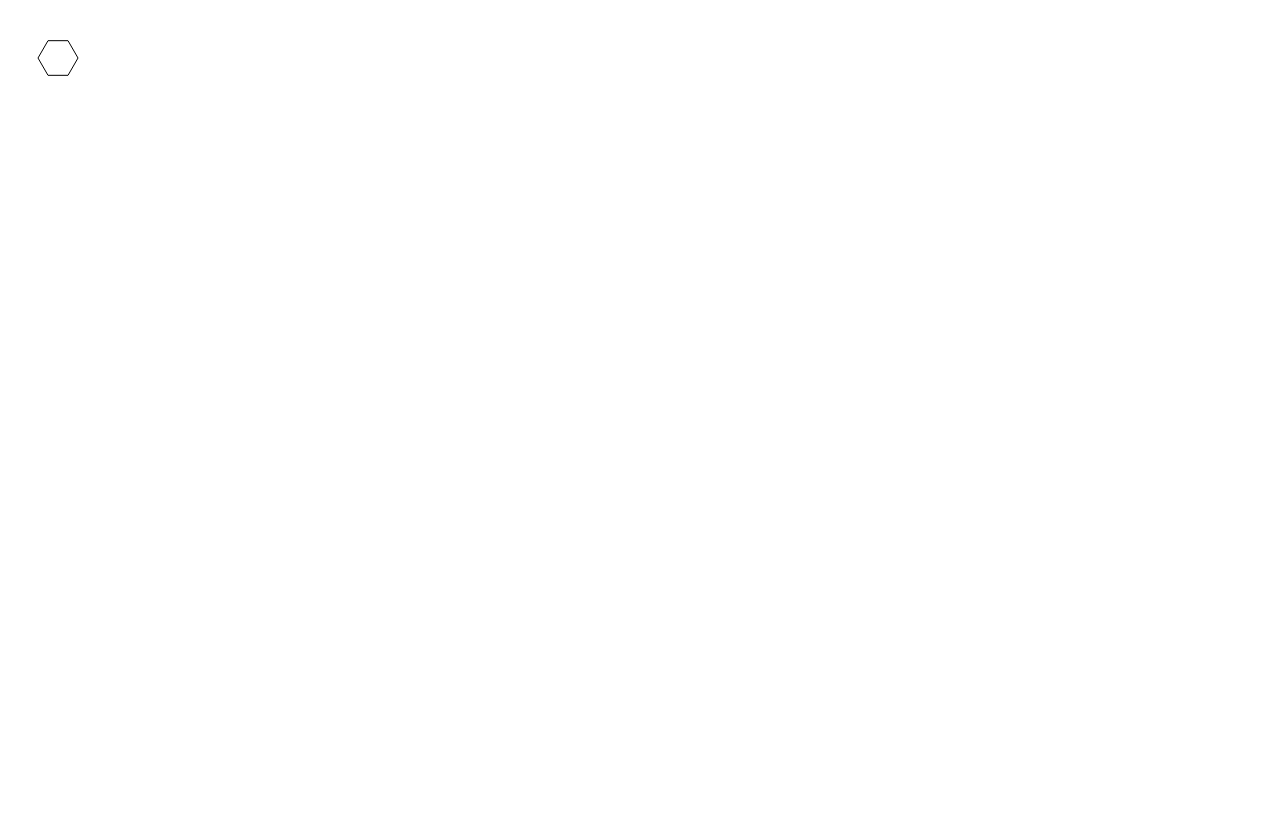
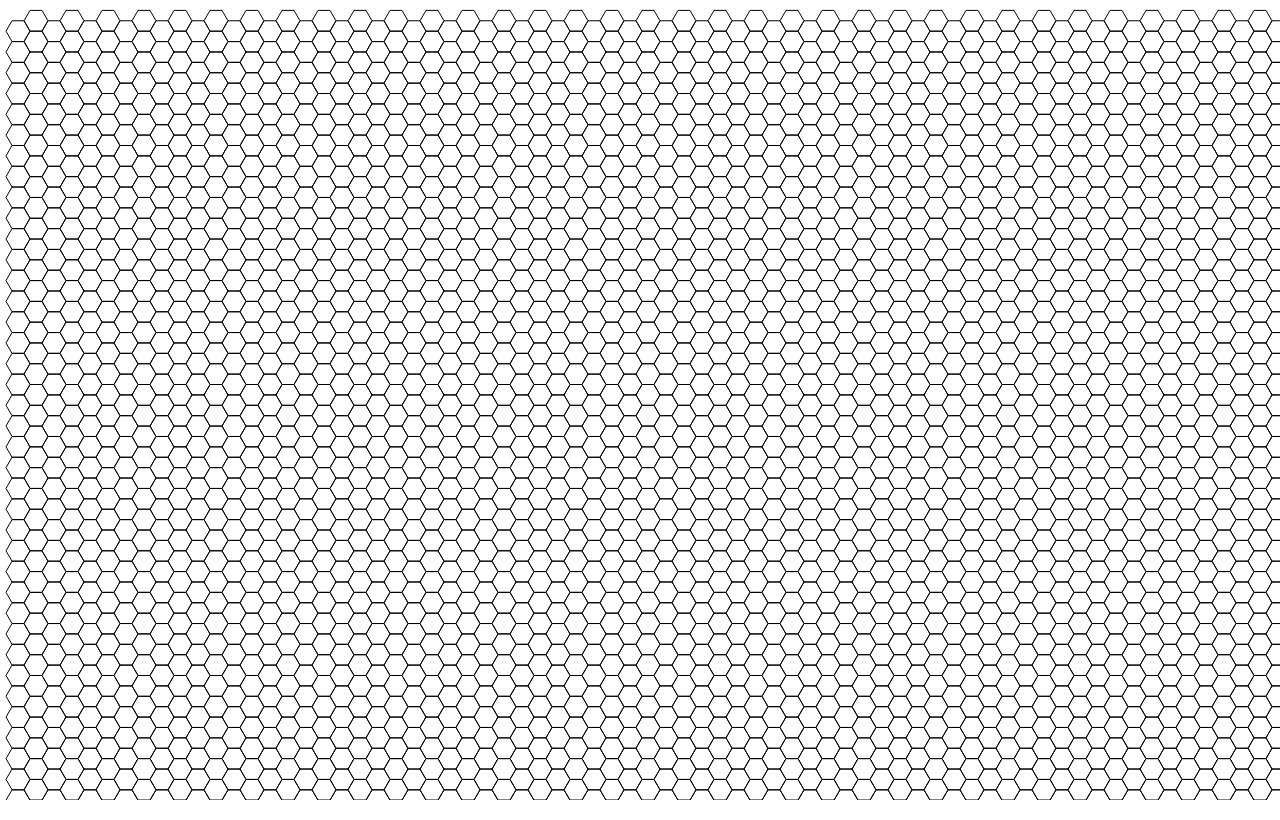
Before and after one commit to goattea/shapes, a plain HTML site: page index.html in a window 1280 px wide. Drawn offline with Linux system fonts and the light colour scheme.

Commit message:
Add grid and hex grid classes

```diff
--- /dev/null
+++ b/grids/grid.js
@@ -0,0 +1,18 @@
+//@ts-check
+
+import { Shape } from "../shapes/shape.js";
+
+export class Grid {
+	/**
+	 * @param {CanvasRenderingContext2D} ctx
+	 * @param {number} rows
+	 * @param {number} cols
+	 */
+	constructor(ctx, rows, cols) {
+		this.ctx = ctx;
+		this.rows = rows;
+		this.cols = cols;
+		/** @type {Shape[][]} */
+		this.grid = [[]];
+	}
+}
--- /dev/null
+++ b/grids/hex-grid.js
@@ -0,0 +1,49 @@
+//@ts-check
+import { Hexagon } from "../shapes/hexagon.js";
+import { Grid } from "./grid.js";
+
+export class HexGrid extends Grid {
+	/**
+	 * @param {CanvasRenderingContext2D} ctx
+	 * @param {number} rows
+	 * @param {number} cols
+	 * @param {Hexagon} hexagon
+	 */
+	constructor(ctx, rows, cols, hexagon) {
+		super(ctx, rows, cols);
+		this.shape = hexagon;
+		this.#buildGrid();
+	}
+
+	#buildGrid() {
+		const EDGES = 6;
+		const EDGE_LEN = Math.sin(Math.PI / EDGES) * this.shape.r * 2;
+		const GRID_Y_SPACE = Math.cos(Math.PI / EDGES) * this.shape.r * 2;
+		const GRID_X_SPACE = this.shape.r * 2 - EDGE_LEN * 0.5;
+		const GRID_Y_OFFSET = GRID_Y_SPACE * 0.5;
+
+		for (let gy = 1; gy < 1 + this.cols; gy++) {
+			this.grid.push([]);
+			for (let gx = 1; gx < 1 + this.rows; gx++) {
+				const x = gx * GRID_X_SPACE;
+				const y = gy * GRID_Y_SPACE + (gx % 2 ? GRID_Y_OFFSET : 0);
+
+				const shape = new Hexagon(this.ctx, x, y, this.shape.r);
+				shape.fillColor = this.shape.fillColor;
+				shape.strokeColor = this.shape.strokeColor;
+				shape.isFilled = this.shape.isFilled;
+				shape.isOutlined = this.shape.isOutlined;
+
+				this.grid[gy - 1].push(shape);
+			}
+		}
+	}
+
+	draw() {
+		for (const row of this.grid) {
+			for (const shape of row) {
+				shape.draw();
+			}
+		}
+	}
+}
--- a/index.html
+++ b/index.html
@@ -5,6 +5,20 @@
 		<meta http-equiv="X-UA-Compatible" content="IE=edge" />
 		<meta name="viewport" content="width=device-width, initial-scale=1.0" />
 		<title>Shapes!</title>
+		<style>
+			* {
+				margin: 0;
+				padding: 0;
+				box-sizing: border-box;
+			}
+
+			canvas {
+				position: absolute;
+				top: 0;
+				left: 0;
+				height: 100%;
+			}
+		</style>
 	</head>
 	<body>
 		<canvas id="drawing-canvas"></canvas>
--- a/index.js
+++ b/index.js
@@ -1,5 +1,6 @@
 //@ts-check
 
+import { HexGrid } from "./grids/hex-grid.js";
 import { Hexagon } from "./shapes/hexagon.js";
 
 /** @type {HTMLCanvasElement} */ //@ts-ignore
@@ -16,6 +17,8 @@ addEventListener("resize", () => {
 	canvas.height = window.innerHeight;
 });
 
-let hex = new Hexagon(ctx, 50, 50, 20);
+let hex = new Hexagon(ctx, 0, 0, 12);
 hex.isFilled = false;
-hex.draw();
+
+let hexGrid = new HexGrid(ctx, 100, 100, hex);
+hexGrid.draw();
```
